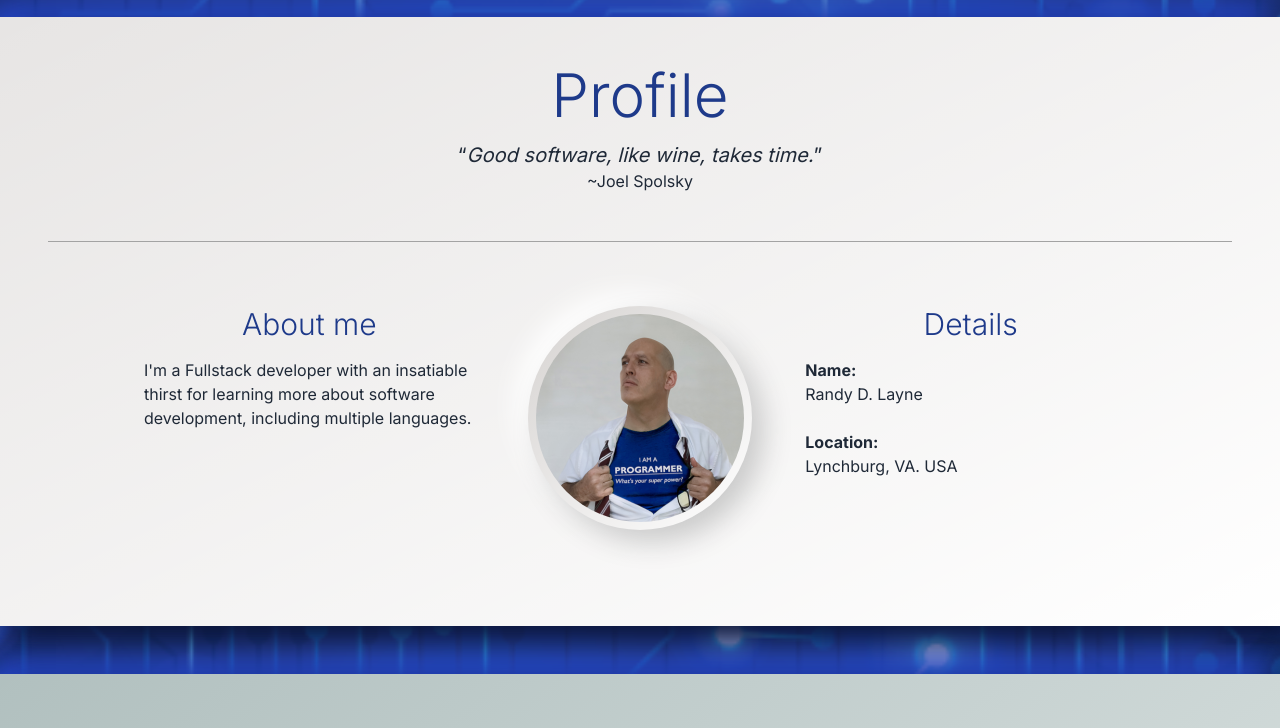
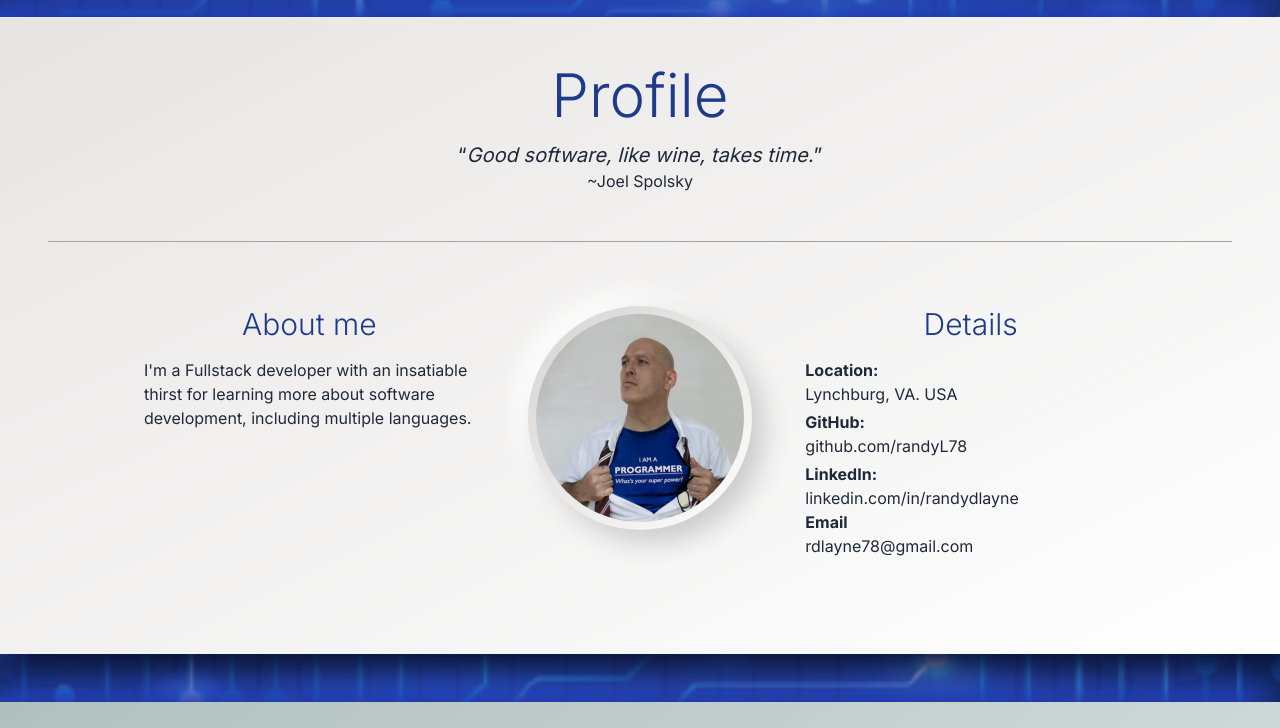
Before and after one commit to randyL78/portfolio_2023, a React app: page / in a window 1280 px wide. Shown: the part 831-1559 px from the top of the page. Built offline with nearby package versions, Linux system fonts and the light colour scheme.

Commit message:
Add gmail, github, and linkedin links

```diff
--- a/src/components/Hero.tsx
+++ b/src/components/Hero.tsx
@@ -5,7 +5,7 @@ const Hero = () => {
     <div className="relative">
       <div className="h-screen">
         <div className="text-center text-white absolute top-1/4 start-1/2 -translate-x-1/2 translate-y-1/2">
-          <h1 className="text-6xl font-bold">Randy Layne</h1>
+          <h1 className="text-6xl font-bold">Randy D. Layne</h1>
           <hr className="my-5 opacity-25" />
           <h2 className="text-2xl font-light">Software Developer</h2>
         </div>
--- a/src/components/Profile.tsx
+++ b/src/components/Profile.tsx
@@ -29,12 +29,20 @@ const Profile = () => {
           <h3 className="text-center text-blue-900 font-light text-3xl mb-4">Details</h3>
           <ul>
             <li>
-              <strong>Name:</strong>
-              <p>Randy D. Layne</p>
-            </li>
-            <li className='mt-6'>
               <strong>Location:</strong>
               <p>Lynchburg, VA. USA</p>
+            </li>
+            <li className='mt-1'>
+              <strong>GitHub:</strong>
+              <p><a href='https://github.com/randyL78'>github.com/randyL78</a></p>
+            </li>
+            <li className='mt-1'>
+              <strong>LinkedIn:</strong>
+              <p><a href='https://www.linkedin.com/in/randydlayne'>linkedin.com/in/randydlayne</a></p>
+            </li>
+            <li>
+              <strong>Email</strong>
+              <p><a href='mailto:rdlayne78@gmail.com'>rdlayne78@gmail.com</a></p>
             </li>
           </ul>
         </div>
```
